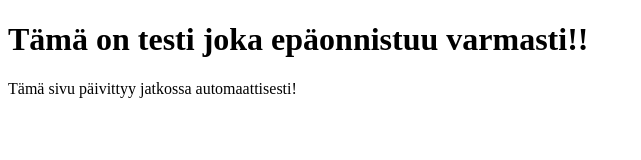
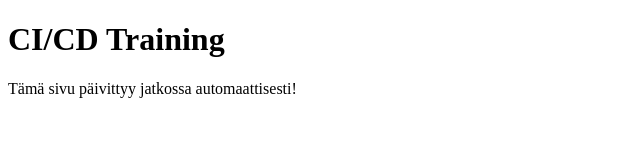
Before and after one commit to valtterilohi/cicd-training, a plain HTML site: page index.html in a window 1280 px wide. Shown: the whole page, without its empty margins (0-641 px from the left). Drawn offline with Linux system fonts and the light colour scheme.

Commit message:
Testataan turvaverkkoa

```diff
--- a/index.html
+++ b/index.html
@@ -1,7 +1,7 @@
 <!DOCTYPE html>
 <html>
 <body>
-    <h1>Tämä on testi joka epäonnistuu varmasti!!</h1>
+    <h1>CI/CD Training</h1>
     <p>Tämä sivu päivittyy jatkossa automaattisesti!</p>
 </body>
 </html>
```
